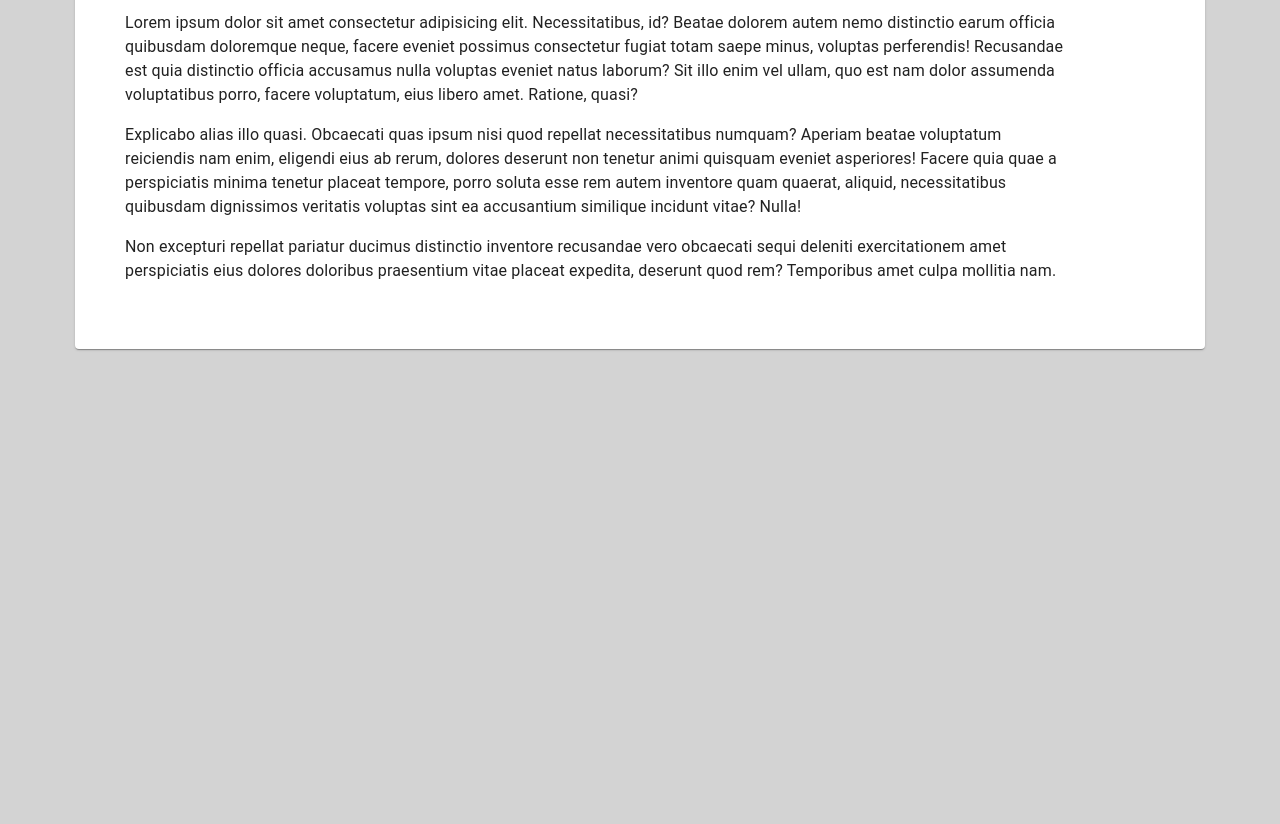
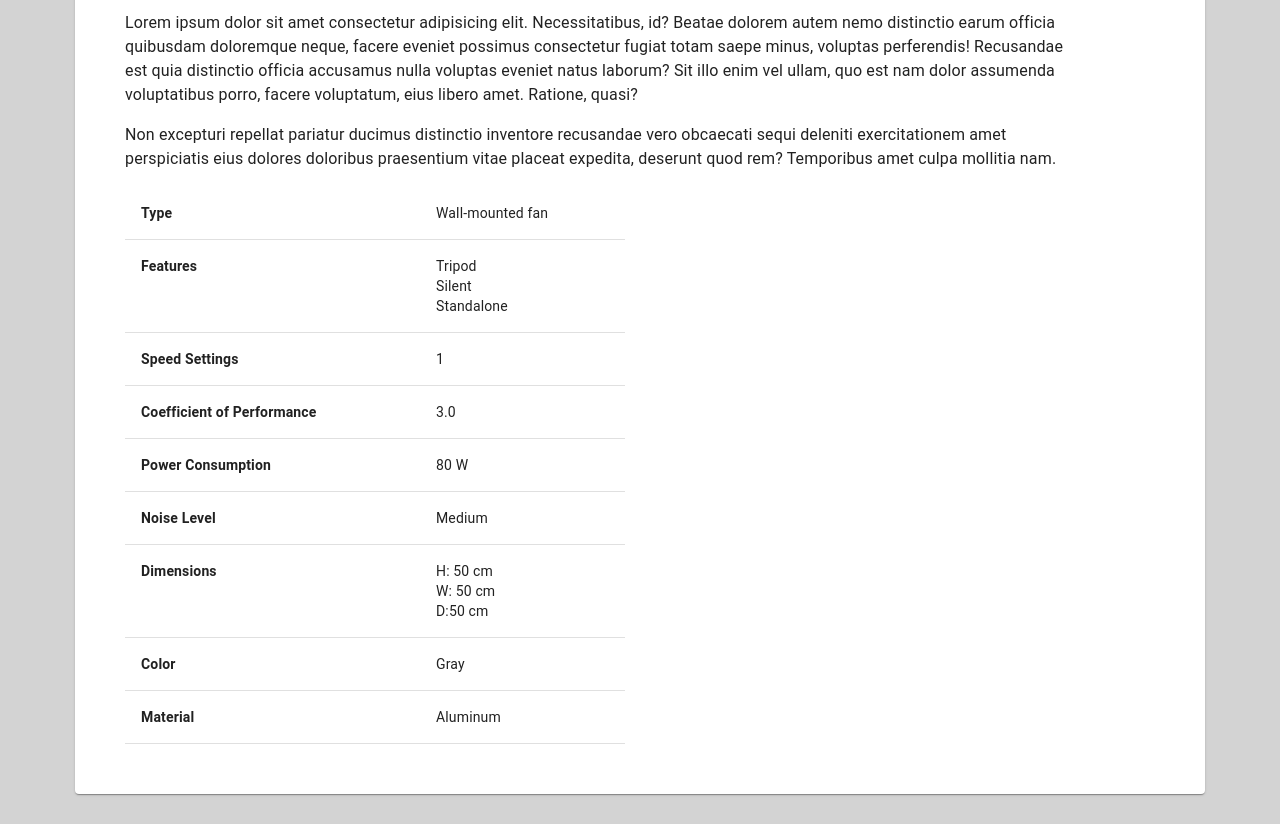
Before and after one commit to VeeHalonen/ux-prototype, a React (Create React App) app: page /product in a window 1280 px wide. Shown: the part 720-1544 px from the top of the page. Before the commit the page ends 1099 px from the top, so only its background shows below. Built offline with nearby package versions, Linux system fonts and the light colour scheme.

Commit message:
Add technical details to product page

```diff
--- /dev/null
+++ b/src/components/ProductDetailsBox.jsx
@@ -0,0 +1,40 @@
+import {
+  TableContainer,
+  Table,
+  TableBody,
+  TableCell,
+  TableRow,
+} from "@mui/material";
+
+const ProductDetailsBox = ({ product }) => {
+  const property = (title, value) => {
+    const cellStyle = { verticalAlign: "top", whiteSpace: "pre-line" };
+    return (
+      <TableRow>
+        <TableCell style={cellStyle}>
+          <b>{title}</b>
+        </TableCell>
+        <TableCell style={cellStyle}>{value}</TableCell>
+      </TableRow>
+    );
+  };
+  return (
+    <TableContainer sx={{ maxWidth: 500 }}>
+      <Table>
+        <TableBody>
+          {property("Type", product.category + " fan")}
+          {property("Features", product.features.join("\n"))}
+          {property("Speed Settings", product.speedSettings)}
+          {property("Coefficient of Performance", product.COP + ".0")}
+          {property("Power Consumption", "80 W")}
+          {property("Noise Level", product.soundLevel)}
+          {property("Dimensions", "H: 50 cm\nW: 50 cm\nD:50 cm")}
+          {property("Color", product.color)}
+          {property("Material", product.material)}
+        </TableBody>
+      </Table>
+    </TableContainer>
+  );
+};
+
+export default ProductDetailsBox;
--- a/src/components/ProductInfo.jsx
+++ b/src/components/ProductInfo.jsx
@@ -28,7 +28,7 @@ const ProductInfo = ({ product }) => {
               variant="body2"
             />
           </div>
-          {property("Category", product.category + " fan")}
+          {property("Type", product.category + " fan")}
           {property("Coefficient of Performance", product.COP + ".0")}
           {property("Noise Level", product.soundLevel)}
           {property("Size", product.size)}
--- a/src/views/ProductPage.jsx
+++ b/src/views/ProductPage.jsx
@@ -1,4 +1,5 @@
 import { Grid, Typography, Card } from "@mui/material";
+import ProductDetailsBox from "../components/ProductDetailsBox";
 import ProductInfo from "../components/ProductInfo";
 import ProductPagePhotos from "../components/ProductPagePhotos";
 import { getRandomProduct } from "../helpers";
@@ -35,20 +36,12 @@ const ProductPage = ({ product }) => {
           facere voluptatum, eius libero amet. Ratione, quasi?
         </Typography>
         <Typography paragraph>
-          Explicabo alias illo quasi. Obcaecati quas ipsum nisi quod repellat
-          necessitatibus numquam? Aperiam beatae voluptatum reiciendis nam enim,
-          eligendi eius ab rerum, dolores deserunt non tenetur animi quisquam
-          eveniet asperiores! Facere quia quae a perspiciatis minima tenetur
-          placeat tempore, porro soluta esse rem autem inventore quam quaerat,
-          aliquid, necessitatibus quibusdam dignissimos veritatis voluptas sint
-          ea accusantium similique incidunt vitae? Nulla!
-        </Typography>
-        <Typography paragraph>
           Non excepturi repellat pariatur ducimus distinctio inventore
           recusandae vero obcaecati sequi deleniti exercitationem amet
           perspiciatis eius dolores doloribus praesentium vitae placeat
           expedita, deserunt quod rem? Temporibus amet culpa mollitia nam.
         </Typography>
+        <ProductDetailsBox product={product} />
       </Grid>
     </Card>
   );
```
